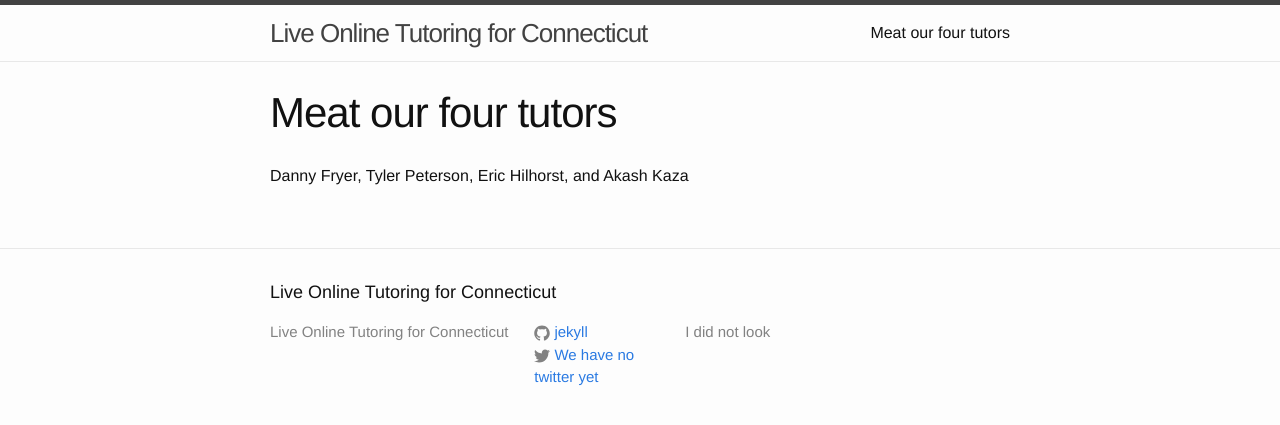
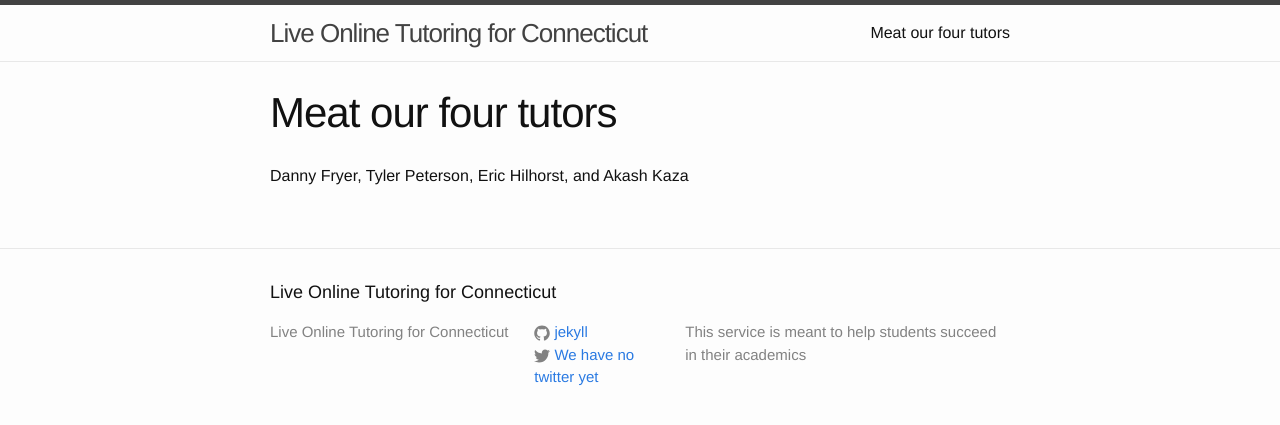
Before and after one commit to pepe454/pepe454.github.io, a Jekyll site: the page built from about.md, in a window 1280 px wide. Shown: the top 425 px of the page. Built offline with Jekyll 4.4.1, drawn with Linux system fonts in a browser that asks for light colours.

Commit message:
Update _config.yml

```diff
--- a/_config.yml
+++ b/_config.yml
@@ -9,7 +9,7 @@
 title: Live Online Tutoring for Connecticut
 mail_to: eric@hilhorst.us
 description: > # this means to ignore newlines until "baseurl:"
-  I did not look
+  This service is meant to help students succeed in their academics
 baseurl: "" # the subpath of your site, e.g. /blog
 url: "http://yourdomain.com" # the base hostname & protocol for your site
 twitter_username: We have no twitter yet
```
